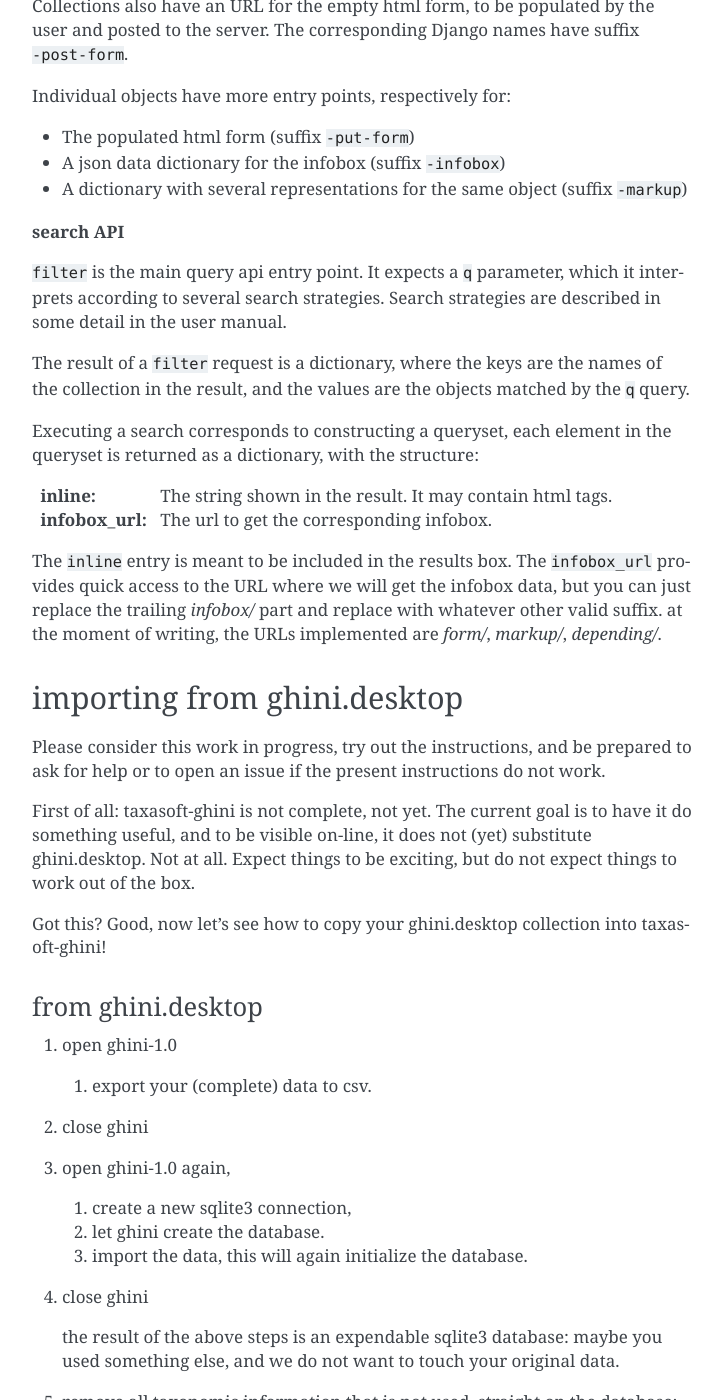
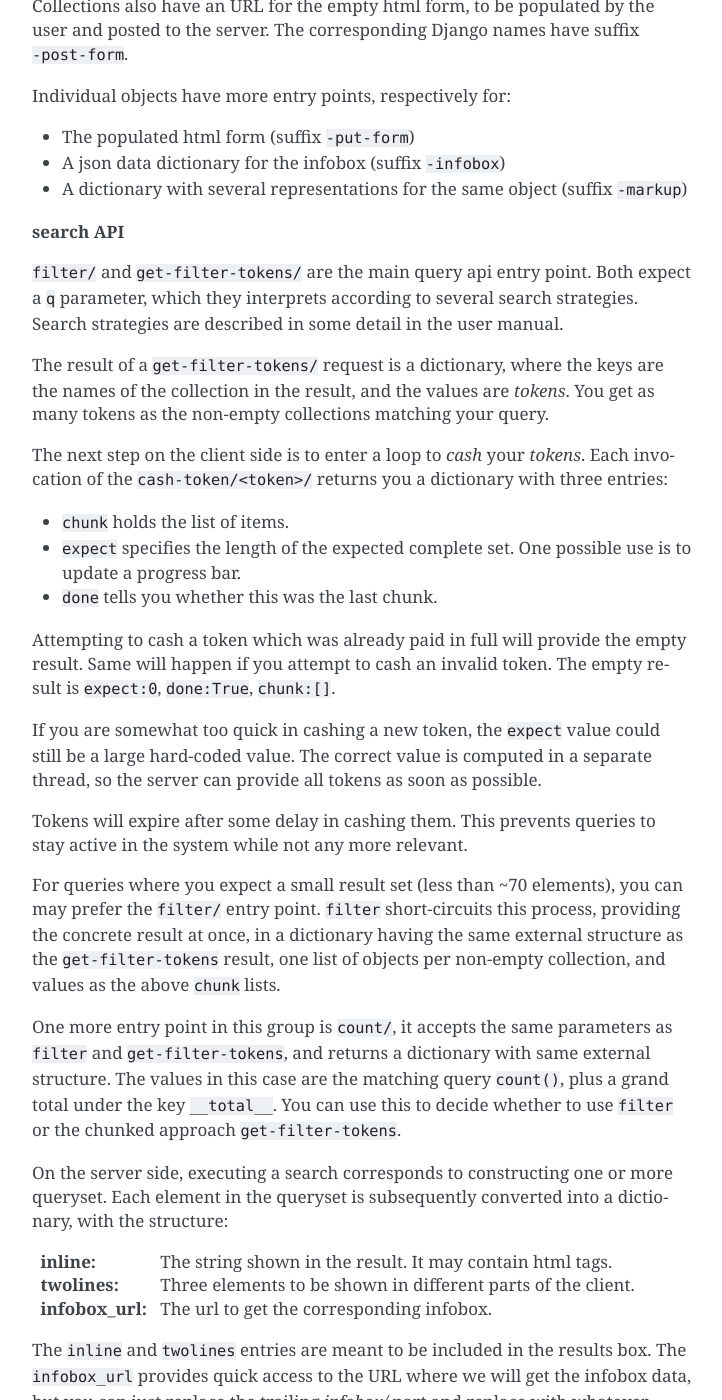
Before and after one commit to Ghini/server, a Sphinx documentation site: the page built from docs/technical.rst, in a window 1280 px wide and 1400 px high, scrolled down 1639 px. Shown: the whole window, without its empty margins (388-1110 px from the left). Built offline with Sphinx 7.4.7, drawn with Linux system fonts in a browser that asks for light colours.

Commit message:
documenting and reviewing

```diff
--- a/docs/technical.rst
+++ b/docs/technical.rst
@@ -84,25 +84,61 @@
 
 **search API**
 
-``filter`` is the main query api entry point.  It expects a ``q`` parameter,
-which it interprets according to several search strategies.  Search
-strategies are described in some detail in the user manual.
+``filter/`` and ``get-filter-tokens/`` are the main query api entry point.
+Both expect a ``q`` parameter, which they interprets according to several
+search strategies.  Search strategies are described in some detail in the user
+manual.
 
-The result of a ``filter`` request is a dictionary, where the keys are the
-names of the collection in the result, and the values are the objects
-matched by the ``q`` query.
+The result of a ``get-filter-tokens/`` request is a dictionary, where the keys
+are the names of the collection in the result, and the values are *tokens*.
+You get as many tokens as the non-empty collections matching your query.
 
-Executing a search corresponds to constructing a queryset, each element in
-the queryset is returned as a dictionary, with the structure:
+The next step on the client side is to enter a loop to *cash* your *tokens*.
+Each invocation of the ``cash-token/<token>/`` returns you a dictionary with
+three entries:
+
+- ``chunk`` holds the list of items.
+- ``expect`` specifies the length of the expected complete set.  One possible
+  use is to update a progress bar.
+- ``done`` tells you whether this was the last chunk.
+
+Attempting to cash a token which was already paid in full will provide the
+empty result.  Same will happen if you attempt to cash an invalid token.  The
+empty result is ``expect:0``, ``done:True``, ``chunk:[]``.
+
+If you are somewhat too quick in cashing a new token, the ``expect`` value
+could still be a large hard-coded value.  The correct value is computed in a
+separate thread, so the server can provide all tokens as soon as possible.
+
+Tokens will expire after some delay in cashing them.  This prevents queries to
+stay active in the system while not any more relevant.
+
+For queries where you expect a small result set (less than ~70 elements), you
+can may prefer the ``filter/`` entry point.  ``filter`` short-circuits this
+process, providing the concrete result at once, in a dictionary having the
+same external structure as the ``get-filter-tokens`` result, one list of
+objects per non-empty collection, and values as the above ``chunk`` lists.
+
+One more entry point in this group is ``count/``, it accepts the same
+parameters as ``filter`` and ``get-filter-tokens``, and returns a dictionary
+with same external structure.  The values in this case are the matching query
+``count()``, plus a grand total under the key ``__total__``.  You can use this
+to decide whether to use ``filter`` or the chunked approach
+``get-filter-tokens``.
+
+On the server side, executing a search corresponds to constructing one or more
+queryset.  Each element in the queryset is subsequently converted into a
+dictionary, with the structure:
 
 :inline: The string shown in the result.  It may contain html tags.
+:twolines: Three elements to be shown in different parts of the client.
 :infobox_url: The url to get the corresponding infobox.
 
-The ``inline`` entry is meant to be included in the results box.  The
-``infobox_url`` provides quick access to the URL where we will get the
-infobox data, but you can just replace the trailing *infobox/* part and
-replace with whatever other valid suffix.  at the moment of writing, the
-URLs implemented are *form/*, *markup/*, *depending/*.
+The ``inline`` and ``twolines`` entries are meant to be included in the
+results box.  The ``infobox_url`` provides quick access to the URL where we
+will get the infobox data, but you can just replace the trailing *infobox/*
+part and replace with whatever other valid suffix.  at the moment of writing,
+the URLs implemented are *form/*, *markup/*, *depending/*.
 
 importing from ghini.desktop
 ~~~~~~~~~~~~~~~~~~~~~~~~~~~~~~~~~~~~~~~~
```
Also changed, not shown: 2 other files.
